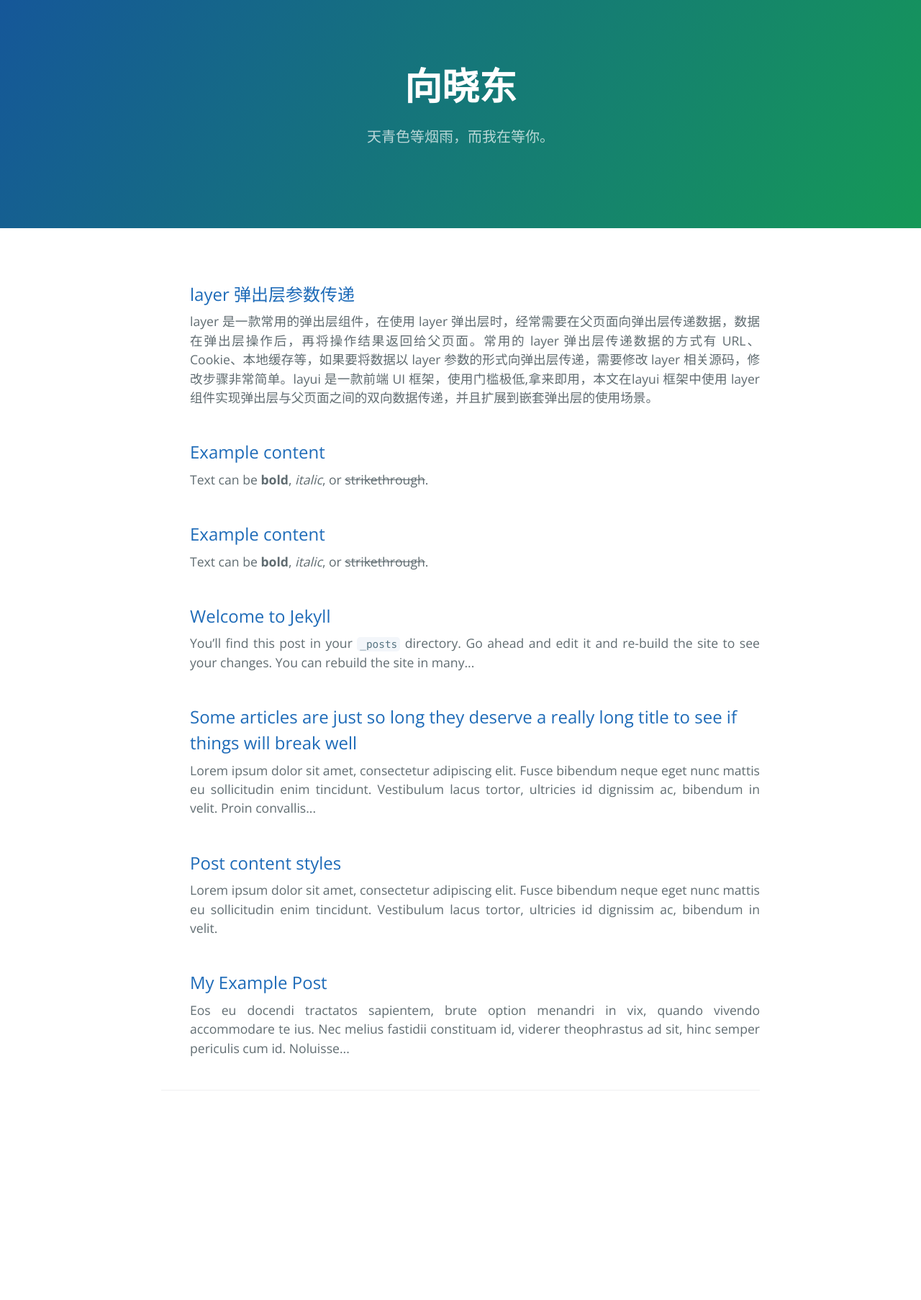
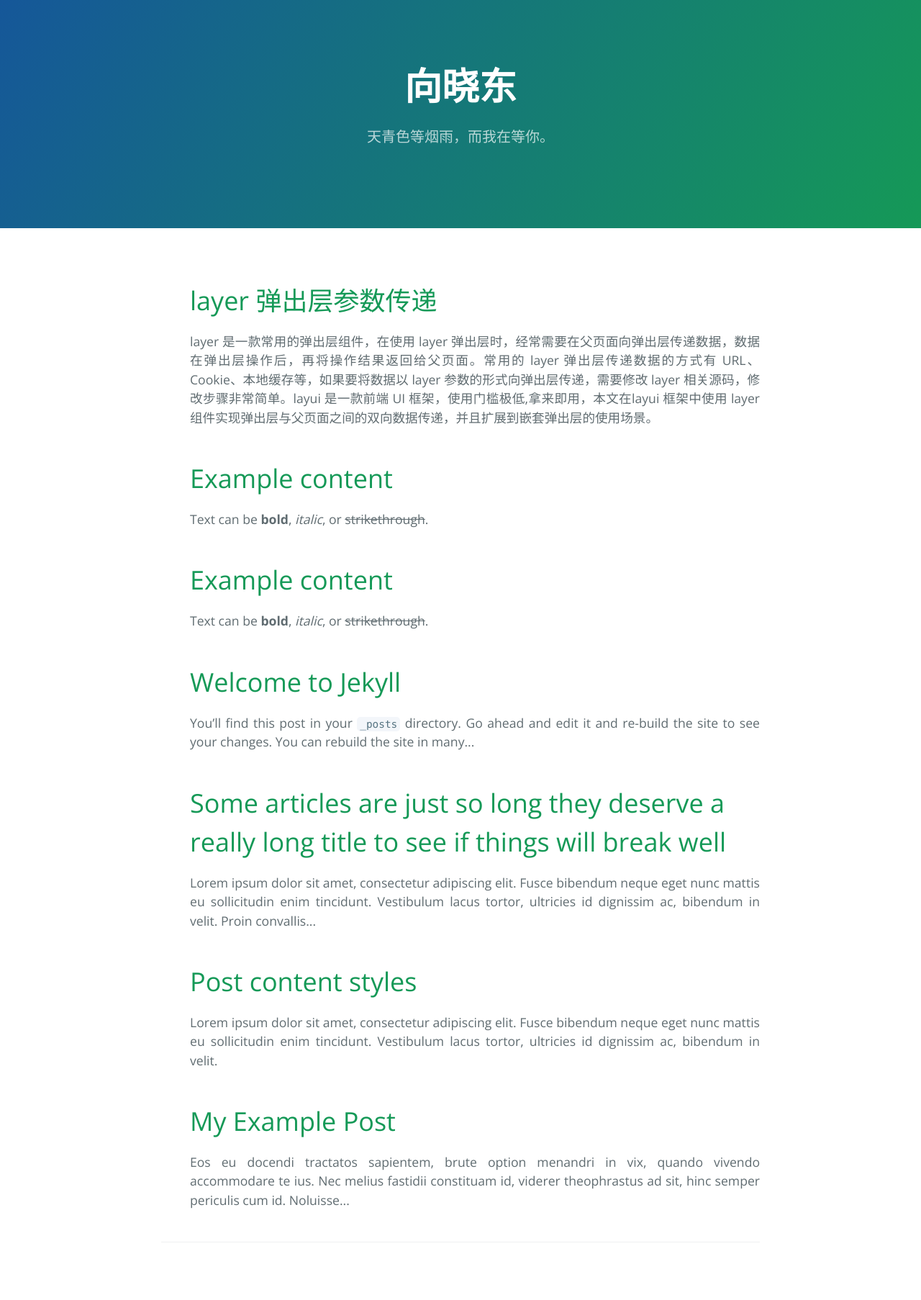
Before and after one commit to wjw875/wangjinwu.github.io, a Jekyll site: the page built from index.md, in a window 1280 px wide. Shown: the whole page at 72% size. Built offline with Jekyll 4.4.1, drawn with Linux system fonts in a browser that asks for light colours; before the commit the page ends 1595 px from its top, so only the background shows below that.

Commit message:
【框架】指定字体大小

```diff
--- a/_layouts/home.html
+++ b/_layouts/home.html
@@ -12,18 +12,14 @@ layout: default
         {% for post in site.posts %}
         <li>
             {% assign date_format = site.cayman-blog.date_format | default: "%b %-d, %Y" %}
-            <!--<div class="post-meta">-->
-            <h2>
-                <a class="post-link" href="{{ post.url | absolute_url }}" title="{{ post.title }}">{{ post.title |
-                    escape }}</a>
-            </h2>
-            <!--<a class="post-link" href="{{ post.url | relative_url }}">-->
-            <!--<h2 title="{{ post.title }}">-->
-            <!--{{ post.title | escape }}-->
-            <!--</h2>-->
-            <!--</a>-->
-            <!--<div class="post-date">{{ post.date | date: date_format }}</div>-->
-            <!--</div>-->
+            <div class="post-meta" style="font-size: 24px">
+                <a class="post-link" href="{{ post.url | relative_url }}">
+                    <h2 title="{{ post.title }}">
+                        {{ post.title | escape }}
+                    </h2>
+                </a>
+                <!--<div class="post-date">{{ post.date | date: date_format }}</div>-->
+            </div>
             <div class="post" style="text-align: justify;">
                 {{ post.excerpt | markdownify | truncatewords: 30 }}
             </div>
```
